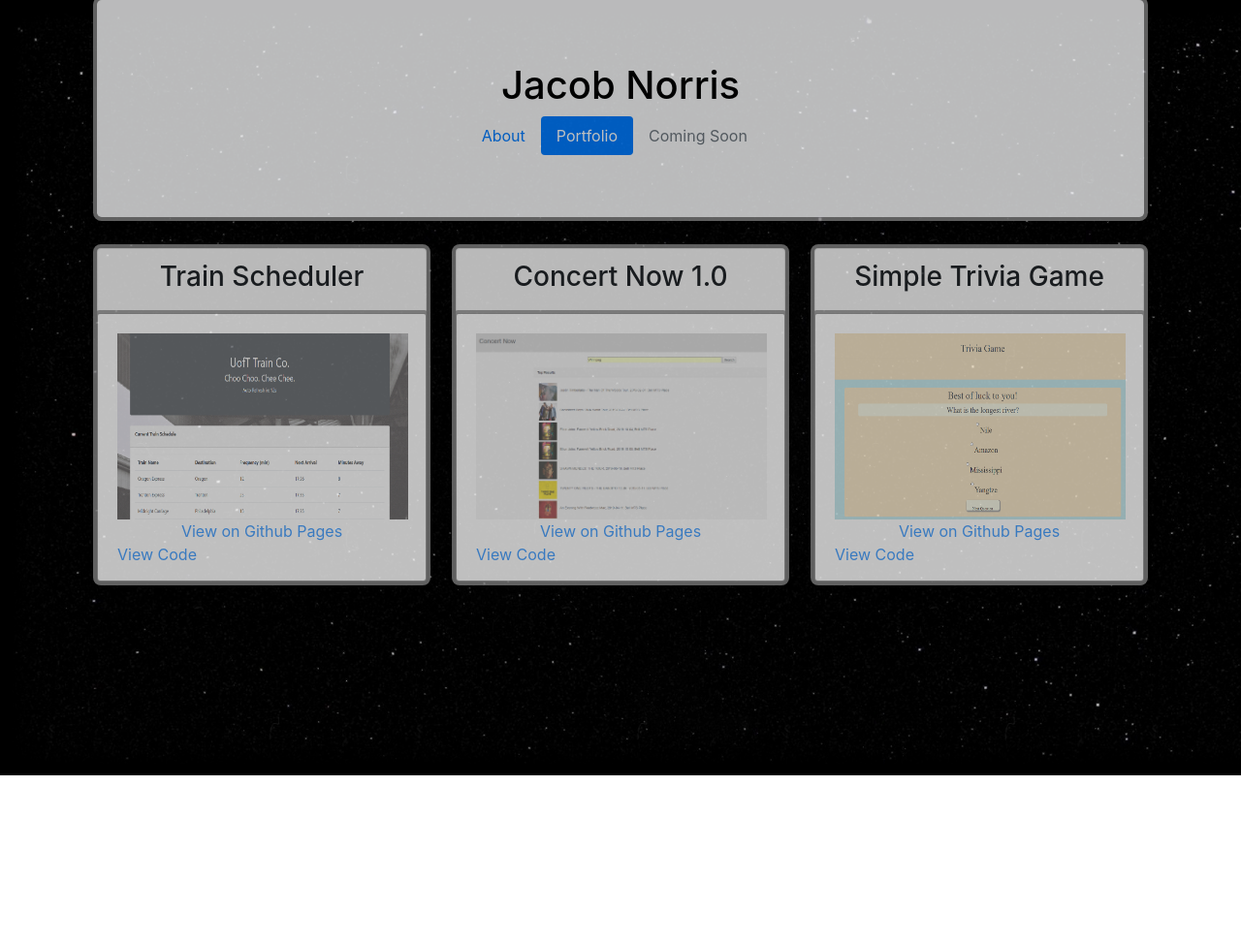
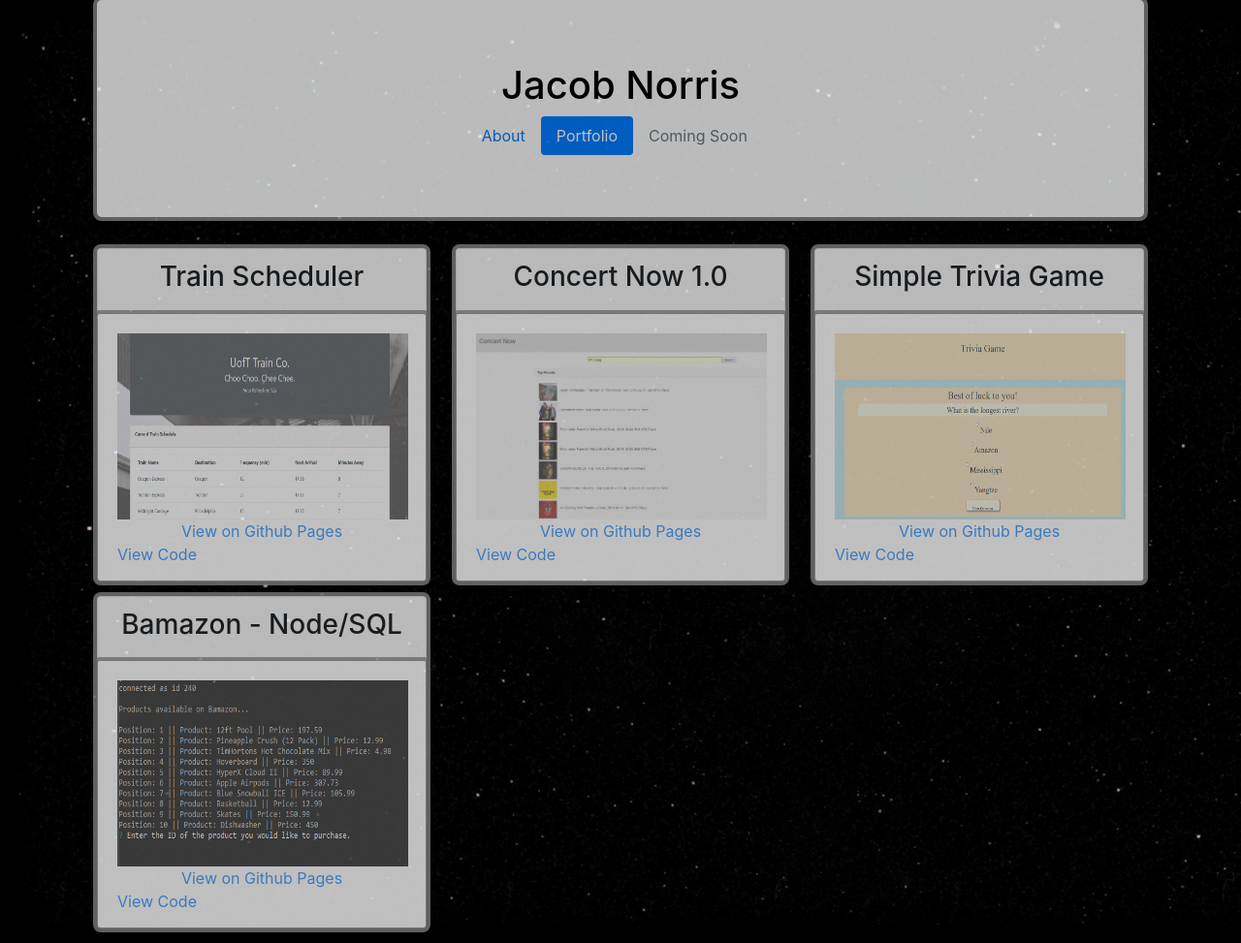
Before and after one commit to Jacob-2k0/Jacob-2k0.github.io, a plain HTML site: page portfolio.html in a window 1280 px wide. Shown: the whole page at 97% size. Before the commit the page ends 800 px from the top, so only its background shows below. Drawn offline with nearby package versions, Linux system fonts and the light colour scheme.

Commit message:
Node Application Addition

```diff
--- a/portfolio.html
+++ b/portfolio.html
@@ -101,6 +101,20 @@
                     </div>
                 </div>
             </div>
+            <div class="row">
+                <div class="col-md-4">
+                    <div class="card card-default text-center">
+                        <div class="card-header">
+                            <strong><h3>Bamazon - Node/SQL</h2></strong>
+                        </div>
+                        <div class="card-body">
+                            <img id="train" src="assets/images/bamazon.png">
+                            <a href="https://jacob-2k0.github.io/bamazon/">View on Github Pages</a><br>
+                            <a class="media" href="https://github.com/Jacob-2k0/bamazon">View Code</a>
+                        </div>
+                    </div>
+                </div>
+            </div>
         </div>
 </body>
 
--- a/style.css
+++ b/style.css
@@ -15,6 +15,7 @@ body {
     opacity: 0.75;
     border-radius: 2px;
     box-shadow : 0px 0px 0px 4px grey;
+    margin-bottom: 15px;
 }
 .card-body {
     opacity: 0.7;
```
Also changed, not shown: assets/images/bamazon.png (added).
